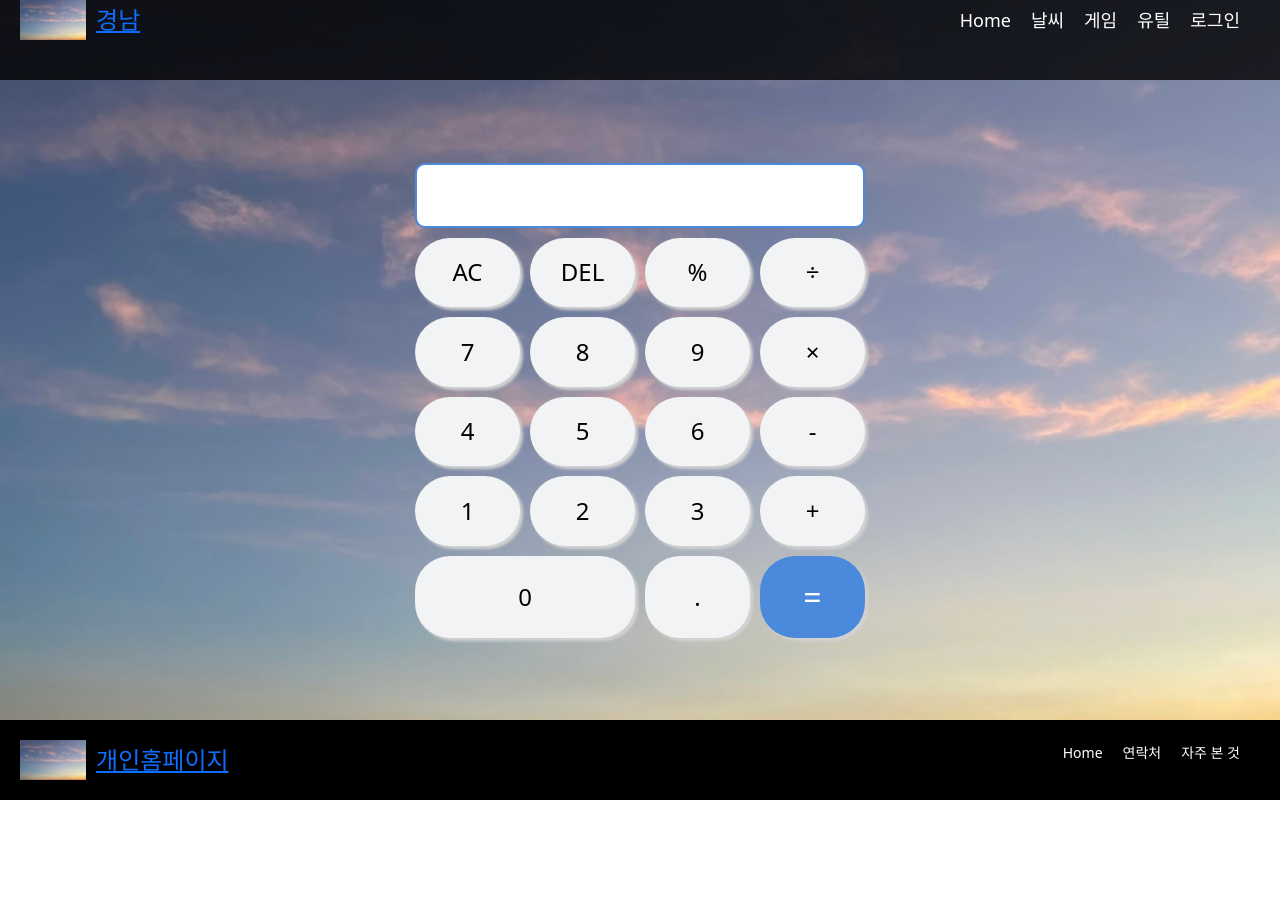
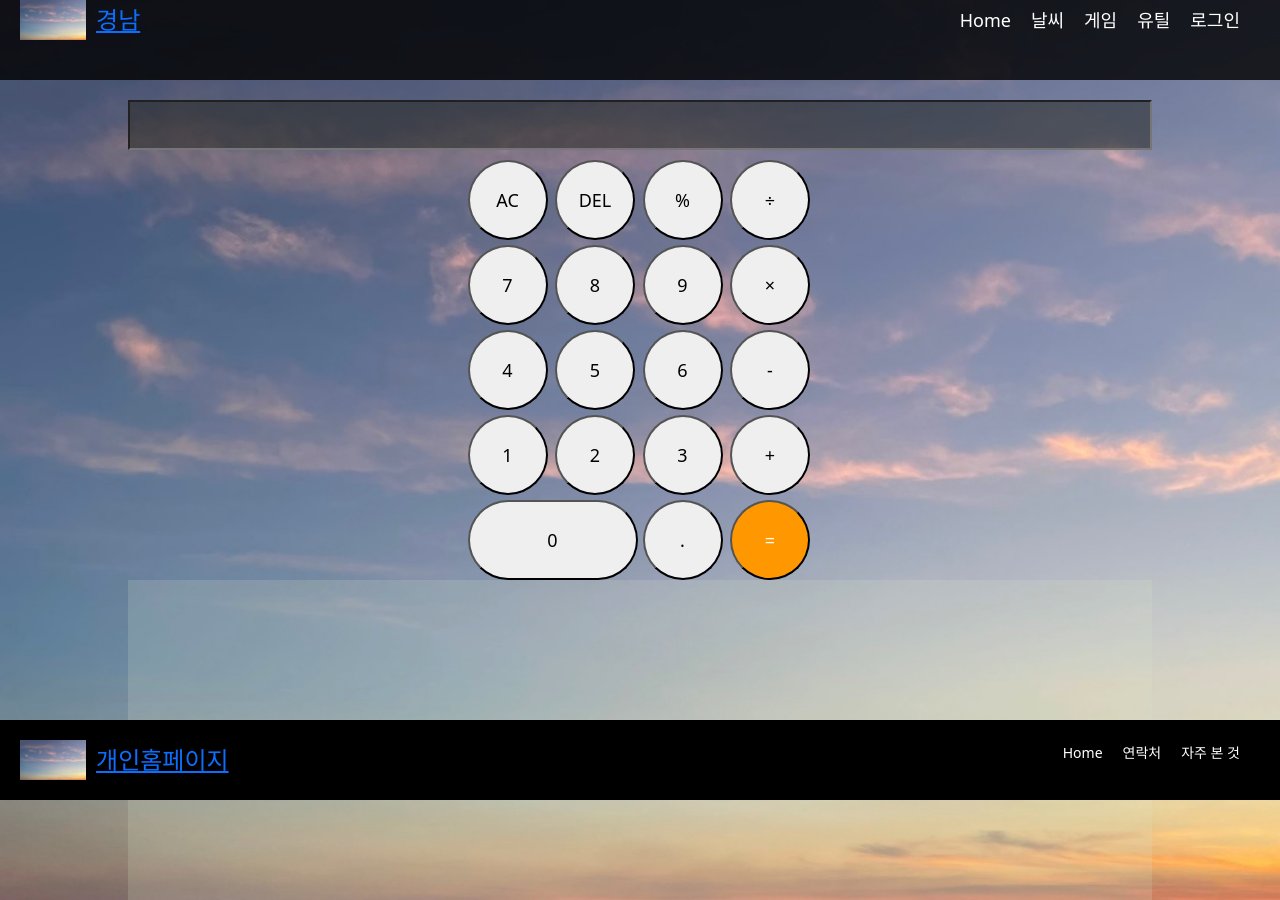
Before and after one commit to GNchoo/HomePage, a React (Create React App) app: page /cal in a window 1280 px wide. Before the commit the page ends 800 px from the top, so only its background shows below. Built offline with nearby package versions, Linux system fonts and the light colour scheme.

Commit message:
계산기 스타일 및 히스토리 기능 추가

```diff
--- a/src/components/tool/cal.css
+++ b/src/components/tool/cal.css
@@ -1,61 +1,66 @@
-/* cal.css 파일 */
-
 .MainContainer {
   display: flex;
   flex-direction: column;
+  align-items: center;
   justify-content: center;
+  height: 100vh;
+  margin-top: 100px; /* 헤더의 높이에 따라 조절해야 할 수도 있습니다 */
+}
+
+.CalculatorContainer {
+  display: flex;
+  flex-direction: column;
   align-items: center;
-  height: 100vh;
+  justify-content: center;
+  margin-top: 100px; /* 헤더의 높이에 따라 조절해야 할 수도 있습니다 */
+}
+
+.HistoryContainer {
+  display: flex;
+  flex-direction: column-reverse;
+  align-items: center;
+  justify-content: flex-end;
+  width: 80%;
+  height: 100%;
+  padding: 10px;
+  background-color: rgba(218, 224, 199, 0.185);
+  overflow-y: auto;
+}
+
+.History {
+  font-size: 18px;
+  margin-bottom: 5px;
+}
+
+.InputBar {
+  width: 80%;
+  height: 50px;
+  font-size: 24px;
+  text-align: right;
+  padding: 10px;
+  margin-bottom: 10px;
+  background-color: rgba(34, 35, 30, 0.514);
 }
 
 .ButtonContainer {
   display: grid;
-  width: 40%;
-  max-width: 450px;
-  height: 50%;
   grid-template-columns: repeat(4, 1fr);
-  grid-column-gap: 10px;
-  grid-row-gap: 10px;
+  gap: 5px;
 }
 
 .Button {
-  background-color: #f2f3f5;
-  border: none;
-  color: black;
-  font-size: 1.5rem;
-  border-radius: 35px;
-  cursor: pointer;
-  box-shadow: 3px 3px 3px lightgray;
+  width: 80px;
+  height: 80px;
+  font-size: 18px;
+  border-radius: 40px; /*버튼 4방향 곡률 조정*/
 }
 
-.Button:active {
-  margin-left: 2px;
-  margin-top: 2px;
-  box-shadow: none;
+.ZeroButton {
+  grid-column: span 2;
+  width: 170px;
 }
 
 .CalButton {
-  font-size: 2rem;
-  color: white;
-  background-color: #4b89dc;
+  background-color: #ff9800;
+  color: #fff;
 }
-
-.ZeroButton {
-  grid-column: 1/3;
-}
-
-.InputBar {
-  width: 40%;
-  max-width: 450px;
-  height: 65px;
-  margin-bottom: 10px;
-  border-radius: 10px;
-  font-size: 30px;
-  border: 2px solid #4b89dc;
-  text-align: right;
-  padding-right: 20px;
-}
-
-.InputBar:focus {
-  outline: none;
-}
--- a/src/components/tool/cal.jsx
+++ b/src/components/tool/cal.jsx
@@ -5,6 +5,7 @@ function Calculator() {
   const [calc, setCalc] = useState("");
   const [operCheck, setOperCheck] = useState(true);
   const [pointCheck, setPointCheck] = useState(true);
+  const [history, setHistory] = useState([]);
 
   const getNum = (e) => {
     setCalc((prev) => prev + e.target.value);
@@ -13,7 +14,7 @@ function Calculator() {
 
   const getOper = (e) => {
     if (operCheck) {
-      setCalc((prev) => prev + e.target.value);
+      setCalc((prev) => prev + " " + e.target.value + " ");
       setOperCheck(false);
     }
   };
@@ -31,6 +32,11 @@ function Calculator() {
   const getResult = () => {
     let replace_str = calc.replace(/×/gi, "*").replace(/÷/gi, "/");
 
+    if (replace_str.endsWith("+") || replace_str.endsWith("-") || replace_str.endsWith("*") || replace_str.endsWith("/")) {
+      alert("식의 마지막에 기호가 올 수 없습니다.");
+      return;
+    }
+
     if (isNaN(eval(replace_str))) {
       setCalc("");
     } else if (eval(replace_str) == Infinity) {
@@ -38,7 +44,9 @@ function Calculator() {
       setCalc("");
       return false;
     } else {
-      setCalc((prev) => eval(replace_str));
+      const result = eval(replace_str);
+      setCalc((prev) => result);
+      setHistory((prev) => [...prev, `${calc} = ${result}`]);
     }
   };
 
@@ -116,6 +124,13 @@ function Calculator() {
           =
         </button>
       </div>
+      <div className="HistoryContainer">
+        <ul className="HistoryList">
+          {history.map((item, index) => (
+            <li key={index}>{item}</li>
+          ))}
+        </ul>
+      </div>
     </div>
   );
 }
```
